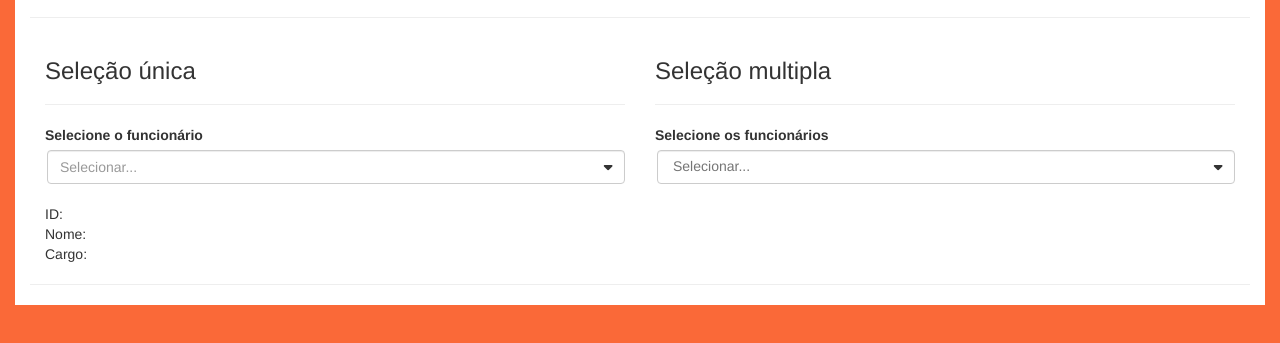
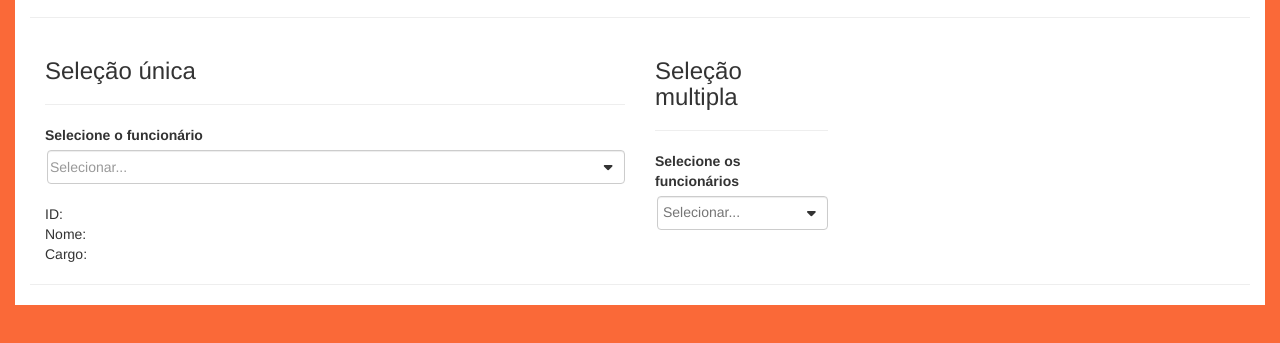
Before and after one commit to afpop/softselect, a website: page mock/index.html in a window 1280 px wide. Shown: the part 83-426 px from the top of the page. Drawn offline with nearby package versions, Linux system fonts and the light colour scheme; some packages are replaced by stand-ins of ours; files that its build step writes are made by us from their sources; a script that the page names is missing; files whose address does not match are found by name.

Commit message:
Melhorias

```diff
--- a/mock/index.html
+++ b/mock/index.html
@@ -77,7 +77,7 @@
 
                         </div>
 
-                        <div class="col-md-6">
+                        <div class="col-md-2">
 
                             <h3>Seleção multipla</h3>
 
--- a/src/softselect.css
+++ b/src/softselect.css
@@ -105,7 +105,7 @@
     margin-left: 1px;
     margin-top: -2px;
     font-size: 11px;
-    max-width: 80px;
+    max-width: 15px;
     white-space: nowrap;
     text-overflow: ellipsis;
     overflow: hidden;
@@ -176,6 +176,10 @@
     pointer-events: none;
 }
 
+.has-feedback .form-control{
+    padding-left: 2px !important;
+}
+
 /** RETIRA PROPRIEDADE QUE TORNA O ELEMENTO RELATIVO AO MODAL **/
 
 .modal.in .modal-dialog {
--- a/src/softselect.html
+++ b/src/softselect.html
@@ -39,7 +39,7 @@
 
                             </li>
 
-                            <li class="selected-input">
+                            <li class="selected-input" style="max-width: {{ssModel.length > 0 ? '10px' : '100%'}}">
 
                                 <input class="filter" ng-model="ssFilter" placeholder="{{ssModel.length > 0 ? '' : 'Selecionar...'}}">
 
```
Also changed, not shown: build/softselect.tpl.js, dist/softselect.css, dist/softselect.js, dist/softselect.min.js.
